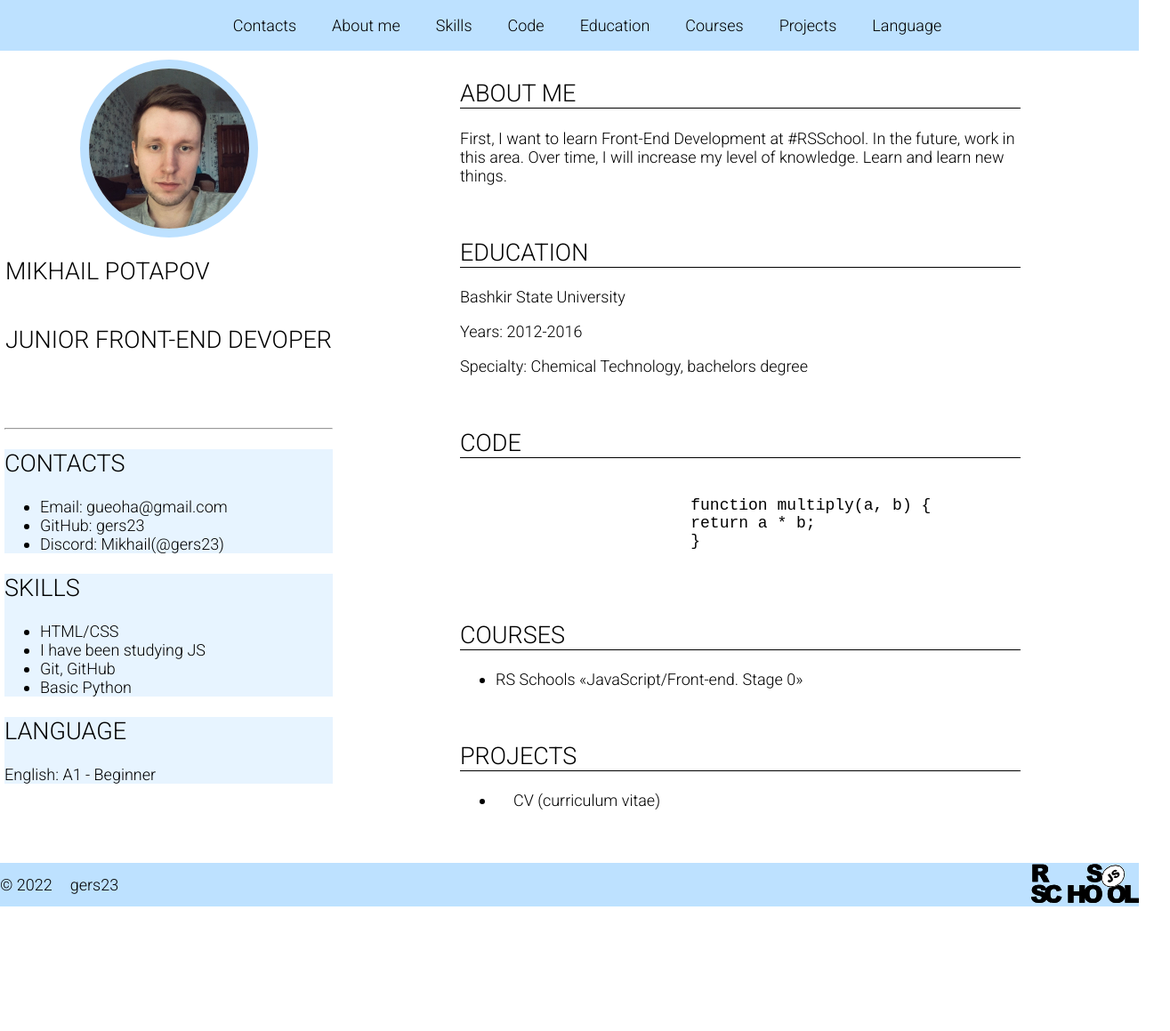
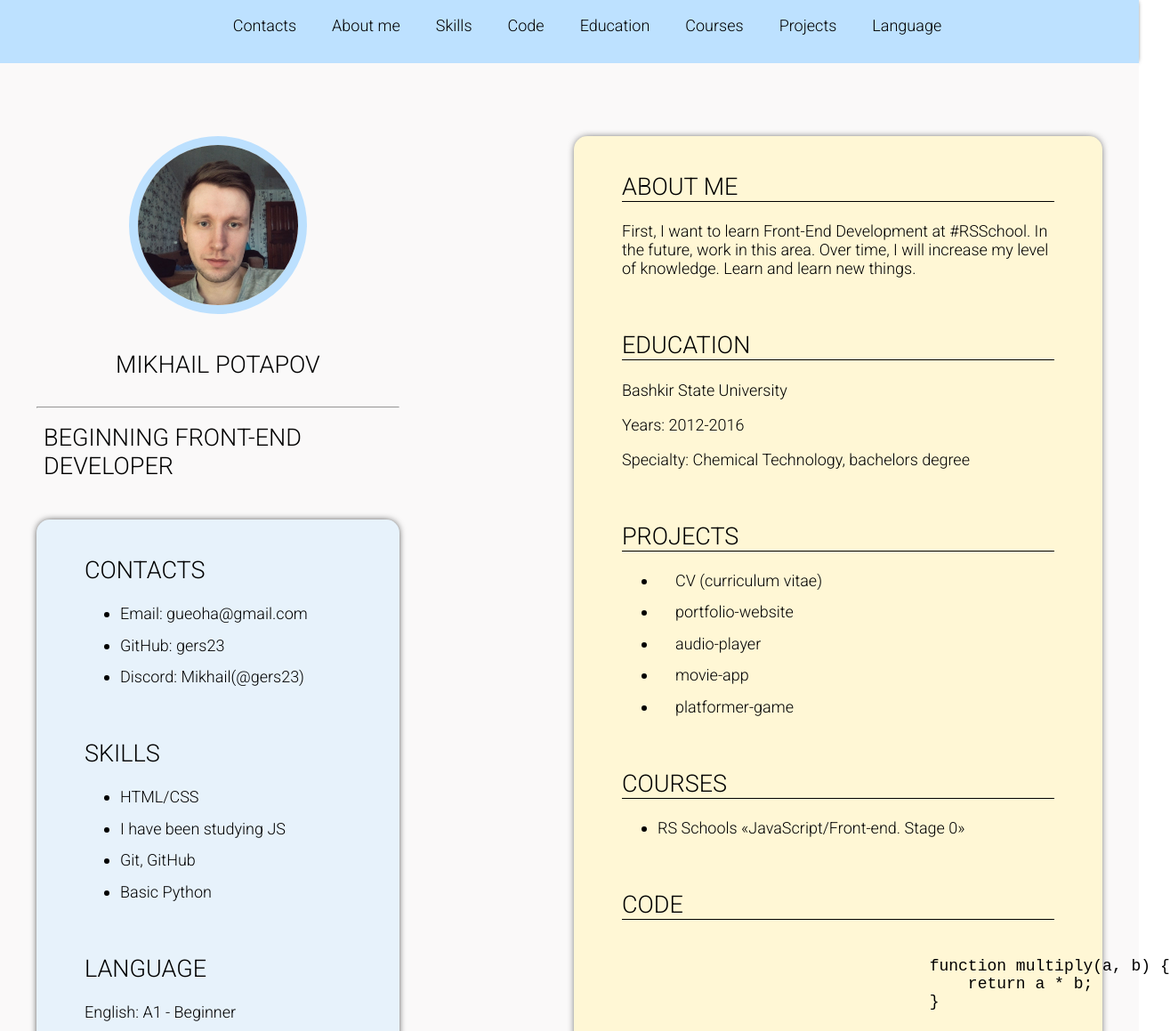
Before and after one commit to gers23/rsschool-cv, a plain HTML site: page index.html in a window 1280 px wide. Shown: the top 1159 px of the page at 89% size, 1315 px wide, since content can reach past the window. Before the commit the page ends 1019 px from the top, so only its background shows below. Drawn offline with Linux system fonts and the light colour scheme.

Commit message:
refactor: change cosmetic

```diff
--- a/index.html
+++ b/index.html
@@ -16,14 +16,14 @@
         <div class="container">
             <nav class="nav">
                 <ul class="nav-list">
-                    <li class="nav-item"><a href="#contacts" class="nav-link">Contacts</a></li>
-                    <li class="nav-item"><a href="#about-me" class="nav-link">About me</a></li>
-                    <li class="nav-item"><a href="#skills" class="nav-link">Skills</a></li>
-                    <li class="nav-item"><a href="#code" class="nav-link">Code</a></li>
-                    <li class="nav-item"><a href="#education" class="nav-link">Education</a></li>
-                    <li class="nav-item"><a href="#courses" class="nav-link">Courses</a></li>
-                    <li class="nav-item"><a href="#projects" class="nav-link">Projects</a></li>
-                    <li class="nav-item"><a href="#language" class="nav-link">Language</a></li>
+                    <li class="nav-item underline-animation"><a href="#contacts" class="nav-link">Contacts</a></li>
+                    <li class="nav-item underline-animation"><a href="#about-me" class="nav-link">About me</a></li>
+                    <li class="nav-item underline-animation"><a href="#skills" class="nav-link">Skills</a></li>
+                    <li class="nav-item underline-animation"><a href="#code" class="nav-link">Code</a></li>
+                    <li class="nav-item underline-animation"><a href="#education" class="nav-link">Education</a></li>
+                    <li class="nav-item underline-animation"><a href="#courses" class="nav-link">Courses</a></li>
+                    <li class="nav-item underline-animation"><a href="#projects" class="nav-link">Projects</a></li>
+                    <li class="nav-item underline-animation"><a href="#language" class="nav-link">Language</a></li>
             </ul>
         </nav>
         </div>
@@ -36,19 +36,20 @@
                     <img src="./assets/my_photo.jpg" alt="my_photo" class="image-profile">
                     <div class="name-title">
                         <h1 class="section-title">Mikhail Potapov</h1>
-                        <h2 class="section-title">Junior Front-End Devoper</h2>
+                        <hr class="line">
+                        <h2 class="section-title">Beginning Front-End Developer</h2>
                     </div>
                 </section>
-                <hr class="line">
-                <section class="section section-contacts section-color" id="contacts">
+                <div class="container-section-profile">
+                    <section class="section section-contacts" id="contacts">
                     <h2 class="section-title">Contacts</h2>
                     <ul>
-                        <li>Email: gueoha@gmail.com</li>
-                        <li>GitHub: gers23</li>
+                        <li>Email: <a href="mailto:gueoha@gmail.com" class="underline-animation">gueoha@gmail.com</a></li>
+                        <li>GitHub: <a href="https://github.com/gers23" class="underline-animation">gers23</a></li>
                         <li>Discord: Mikhail(@gers23)</li>
                     </ul>
                 </section>
-                <section class="section section-color" id="skills">
+                <section class="section" id="skills">
                     <h2 class="section-title">Skills</h2>
                     <ul class="section-list">
                         <li>HTML/CSS</li>
@@ -58,17 +59,22 @@
                     </ul>
                 </section>
 
-                <section class="section section-color" id="language">
+                <section class="section id="language">
                     <h2 class="section-title">Language</h2>
                     <p> English: A1 - Beginner</p>
                 </section>
                 </div>
 
+            </div>
+
             <div class="column right">
+                <div class="card-inner">
+                    <div class="card-front">
                         <section class="section" id="about-me">
                             <h2 class="section-title border-title">About me</h2>
                             <p>
-                        First, I want to learn Front-End Development at #RSSchool. In the future, work in this area. Over time, I will
+                                First, I want to learn Front-End Development at #RSSchool. In the future, work in this area. Over time, I
+                                will
                                 increase my level of knowledge. Learn and learn new things.
                             </p>
                         </section>
@@ -78,6 +84,23 @@
                             <p>Years: 2012-2016</p>
                             <p>Specialty: Chemical Technology, bachelors degree</p>
                         </section>
+                        <section class="section" id="projects">
+                            <h2 class="section-title border-title">Projects</h2>
+                            <ul>
+                                <li class="nav-item"><a href="https://gers23.github.io/rsschool-cv/" class="nav-link underline-animation"> CV (сurriculum vitae)</a></li>
+                                <li class="nav-item"><a href="https://rolling-scopes-school.github.io/gers23-JSFEPRESCHOOL/portfolio/" class="nav-link underline-animation">portfolio-website</a></li>
+                                <li class="nav-item"><a href="https://rolling-scopes-school.github.io/gers23-JSFEPRESCHOOL/audio-player/" class="nav-link underline-animation">audio-player</a></li>
+                                <li class="nav-item"><a href="https://rolling-scopes-school.github.io/gers23-JSFEPRESCHOOL/movie-app/" class="nav-link underline-animation">movie-app</a></li>
+                                <li class="nav-item"><a href="https://rolling-scopes-school.github.io/gers23-JSFEPRESCHOOL/random-game/" class="nav-link underline-animation">platformer-game</a></li>
+                            </ul>
+                            <!-- <p class="show-more underline-animation">show more</p> -->
+                        </section>
+                        <section class="section" id="courses">
+                            <h2 class="section-title border-title">Courses</h2>
+                            <ul>
+                                <li>RS Schools «JavaScript/Front-end. Stage 0»</li>
+                            </ul>
+                        </section>
                         <section class="section" id="code">
                             <h2 class="section-title border-title">Code</h2>
                             <pre><code>
@@ -86,22 +109,24 @@
                                 }
                                 </code></pre>
                         </section>
-                <section class="section" id="courses">
-                    <h2 class="section-title border-title">Courses</h2>
+                    </div>
+                    <div class="card-back">
+                        <h2 class="">Projects</h2>
                         <ul>
-                        <li>RS Schools «JavaScript/Front-end. Stage 0»</li>
+                            <li class=""><a href="https://gers23.github.io/rsschool-cv/" class="nav-link "> CV (сurriculum vitae)</a></li>
+                            <li><a href="https://rolling-scopes-school.github.io/gers23-JSFEPRESCHOOL/audio-player/">audio-player</a>
+                            </li>
+                            <li><a href="https://rolling-scopes-school.github.io/gers23-JSFEPRESCHOOL/movie-app/">movie-app</a></li>
+                            <li><a href="https://rolling-scopes-school.github.io/gers23-JSFEPRESCHOOL/portfolio/">portfolio-website</a>
+                            </li>
+                            <li><a href="https://rolling-scopes-school.github.io/gers23-JSFEPRESCHOOL/random-game/">platformer-game</a>
+                            </li>
                         </ul>
-                </section>
-                <section class="section" id="projects">
-                    <h2 class="section-title border-title">Projects</h2>
-                    <ul>
-                        <li class="nav-item"><a href="https://gers23.github.io/rsschool-cv/" class="nav-link "> CV (сurriculum vitae)</a></li>
-                    </ul>
-                </section>
+                    </div>
+                </div>
             </div>
         </div>
     </main>
-
     <footer class="footer">
         <div class="container footer-container">
             <div> © 2022<a href="https://github.com/gers23" class="nav-link nav-item">gers23</a> </div>
@@ -110,5 +135,6 @@
             </a>
         </div>
     </footer>
+    <script src="./index.js"></script>
 </body>
 </html>
--- /dev/null
+++ b/index.js
@@ -0,0 +1,8 @@
+let showMore = document.querySelector('.show-more');
+let cardRight = document.querySelector('.right');
+let card = document.querySelector('.card-inner');
+
+showMore.addEventListener('click', () => {
+    card.classList.toggle('is-flipper')
+    // cardRight.classList.toggle('is-flipper')
+})
--- a/style.css
+++ b/style.css
@@ -17,6 +17,10 @@ body {
   font-weight: 300;
 }
 
+a {
+  text-decoration: none;
+}
+
 .container {
   display: flex;
   justify-content: space-around;
@@ -26,9 +30,33 @@ body {
 }
 
 /* HEADER ----------------------------------------- */
+.underline-animation {
+  /* display: inline-block; */
+  position: relative;
+  color: #000000;
+}
+
+.underline-animation::after {
+  content: '';
+  position: absolute;
+  width: 100%;
+  transform: scaleX(0);
+  height: 0.5px;
+  bottom: 0;
+  left: 0;
+  background-color: #000000;
+  transform-origin: bottom right;
+  transition: transform 0.25s ease-out;
+}
+
+.underline-animation:hover:after {
+  transform: scaleX(1);
+  transform-origin: bottom left;
+}
 
 .header {
   background-color: rgba(181, 222, 255, 0.89);
+  box-shadow: 0px 0px 5px -2px;
 }
 
 .nav-list {
@@ -48,15 +76,20 @@ body {
   padding: 0 20px;
 }
 
-.nav-item a:hover {
+/* .nav-item a:hover {
   text-decoration: underline dotted;
+} */
+
+/* MAIN ------------------------------------------------- */
+.main {
+  background-color: rgb(250, 249, 249);
 }
 
-/* MAIN ------------------------------------------------- */
 .main-container {
   display: flex;
   flex-wrap: wrap;
   justify-content: space-between;
+  padding: 4em 2em;
 }
 
 .column {
@@ -65,19 +98,20 @@ body {
 }
 
 .left {
-  width: 30%;
+  width: 35%;
   padding-right: 10px;
 }
 
 .right {
   width: 50%;
   margin: 0;
+  background-color: transparent;
 }
 
 .row::after {
-  content: "";
-  display: table;
-  clear: both;
+  /* content: ""; */
+  /* display: table;
+  clear: both; */
 }
 
 .section {
@@ -104,6 +138,7 @@ body {
   flex-direction: column;
   justify-content: space-evenly;
   align-self: center;
+  margin: 0;
   order: 0;
 }
 
@@ -120,8 +155,13 @@ body {
   display: flex;
   flex-direction: column;
   justify-content: center;
+  align-items: center;
   align-self: flex-end;
-  margin: auto;
+  margin: 1em auto 2em;
+}
+
+.name-title h2 {
+  margin: 0.3em;
 }
 
 .line {
@@ -130,9 +170,62 @@ body {
   background: rgb(172, 172, 172);
 }
 
+.container-section-profile {
+  padding: 1em 3em;
+  /* border: 1px solid black; */
+  box-shadow: 0px 0px 8px -2px;
+  border-radius: 15px;
+  background-color: #bde2ff52;
+}
+
 .section-contacts {
   flex: 1 3;
   order: -1;
+}
+
+.section-contacts a {
+  color: black;
+}
+
+li {
+  margin-bottom: 0.8em;
+}
+
+/* show more */
+.show-more {
+  cursor: pointer;
+}
+.card-inner {
+  position: relative;
+  width: 100%;
+  height: 100%;
+  padding: 1em 3em;
+  box-shadow: 0px 0px 10px -3px;
+  border-radius: 15px;
+  perspective: 40em;
+  /* text-align: center; */
+  transition: transform 0.8s;
+  transform-style: preserve-3d;
+  background-color: #fff7d5;
+}
+
+.card-inner.is-flipper {
+  transform: rotateY(180deg);
+}
+
+.card-front,
+.card-back {
+  /* position: absolute; */
+  /* width: 100%;
+  height: 100%; */
+  backface-visibility: hidden;
+  /* background-color: #fff7d5; */
+}
+
+.card-back {
+  display: none;
+  transform: rotateY(180deg);
+  /* position: absolute; */
 }
 
 /* FOOTER ------------------------------------------------- */
@@ -140,6 +233,7 @@ body {
 .footer {
   /* padding: 24px; */
   background-color: rgba(181, 222, 255, 0.89);
+  box-shadow: 0px 0px 5px -2px;
 }
 
 .footer-container {
```
Lines whose indentation alone changed are shown as unchanged.
